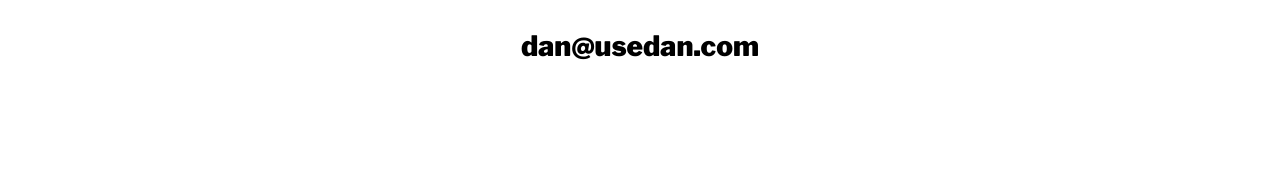
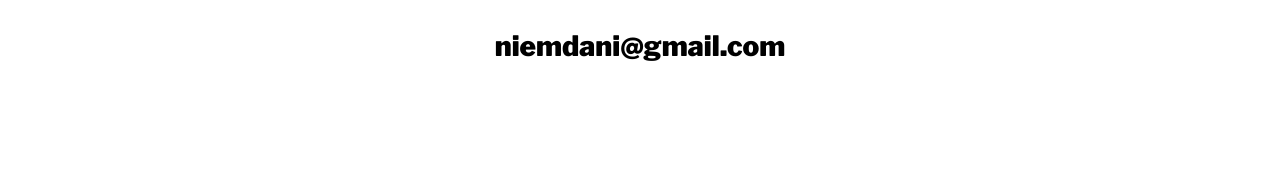
Before and after one commit to Dan-Niemi/portfolio, a website: page _site/index.html in a window 1280 px wide. Shown: the part 387-556 px from the top of the page. Drawn offline with nearby package versions, Linux system fonts and the light colour scheme.

Commit message:
Update index.html
change email address

```diff
--- a/_site/index.html
+++ b/_site/index.html
@@ -30,7 +30,7 @@
                 I've added some samples of work below. Thanks!
             </p>
         </div>
-        <div class="large"><a href="mailto:dan@usedan.com">dan@usedan.com</a></div>
+        <div class="large"><a href="mailto:niemdani@gmail.com">niemdani@gmail.com</a></div>
         <div id = images>
         <a id = "brand"> </a>
             <h2>Branding</h2>
```
